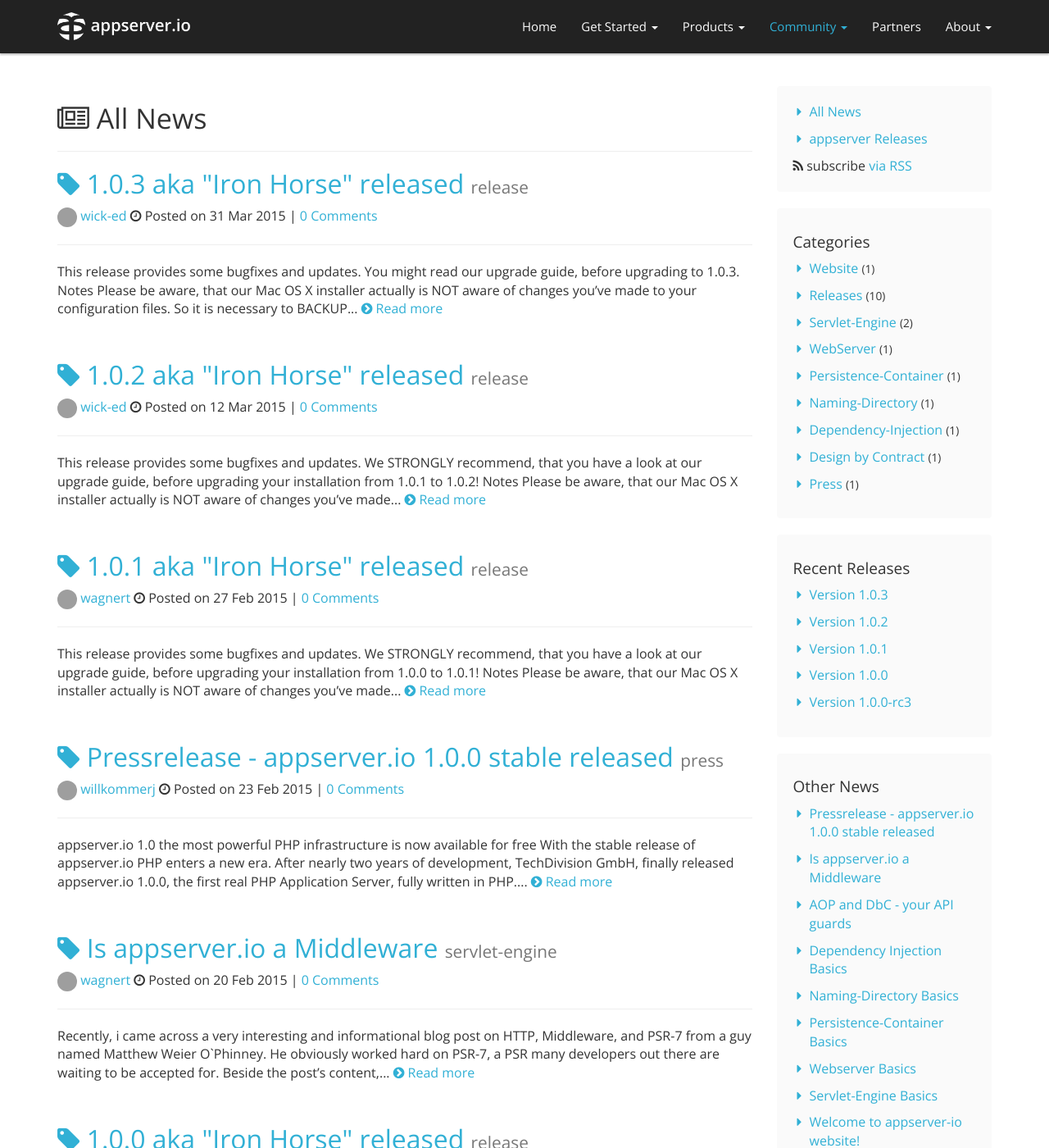
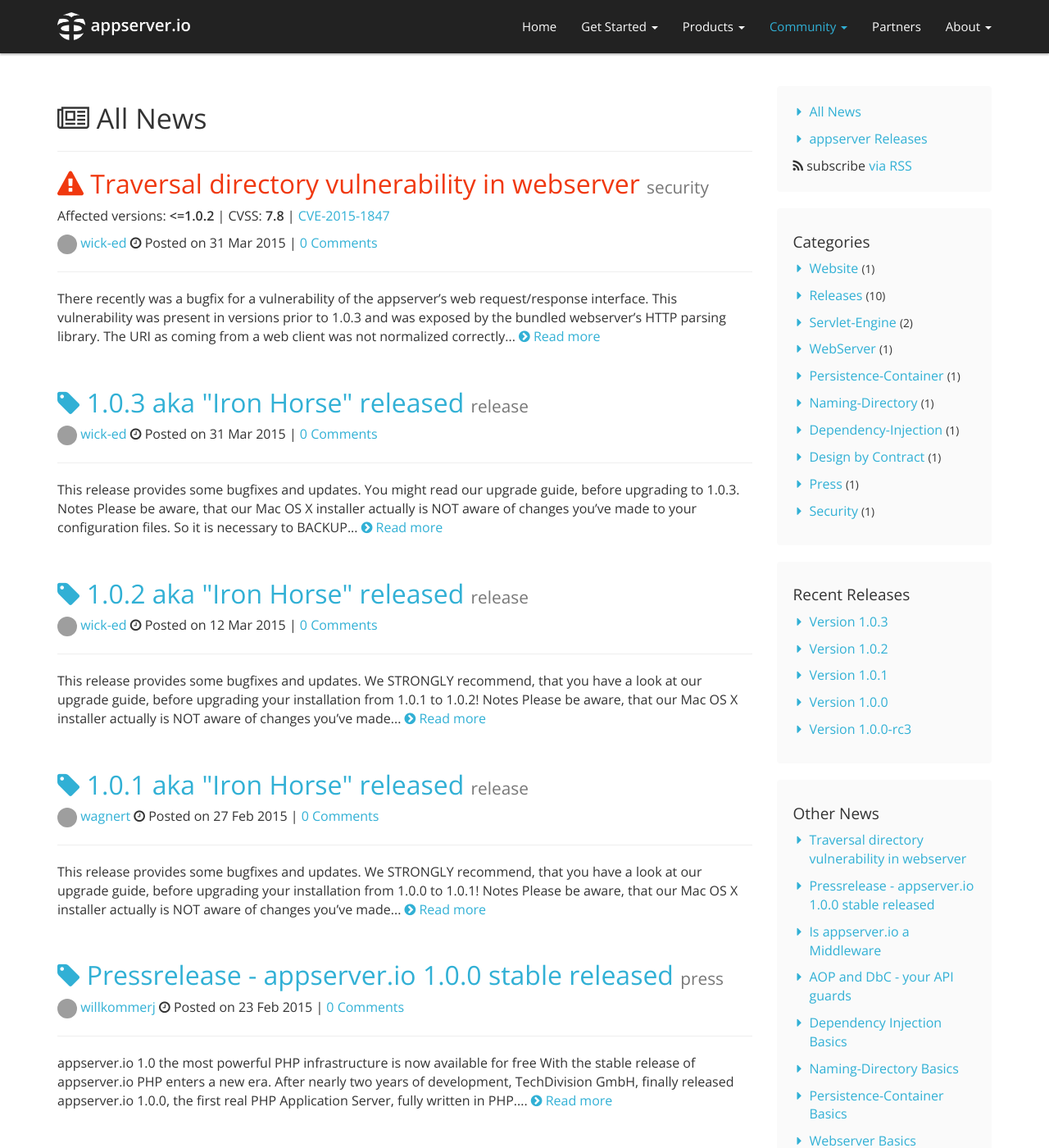
Before and after one commit to appserver-io/appserver, a Jekyll site: the page built from community/news.md, in a window 1280 px wide and 1400 px high. Shown: the whole window at 82% size. Built offline with Jekyll 4.4.1, drawn with Linux system fonts in a browser that asks for light colours; nearby versions of some CDN libraries; library files that are not in the unit come from our copies; Markdown is read by kramdown in place of the engine named in the settings; comment, search, counter and statistics services are not loaded; grey boxes are pictures that could not be loaded.

Commit message:
moved latest cve from draft to post

```diff
--- a/_drafts/2015-04-01-traversal-directory-vulnerability-in-webserver.md
+++ b/_posts/2015-03-31-traversal-directory-vulnerability-in-webserver.md
@@ -1,12 +1,12 @@
 ---
 layout: post
 title:  Traversal directory vulnerability in webserver
-date:   2015-04-01 00:00:00
+date:   2015-03-31 00:00:00
 author: wick-ed
 version: ['<=1.0.2']
 categories: [security]
 cvss: 7.8
-cve:
+cve: CVE-2015-1847
 ---
 
 There recently was a bugfix for a vulnerability of the appserver's web request/response interface.
```
